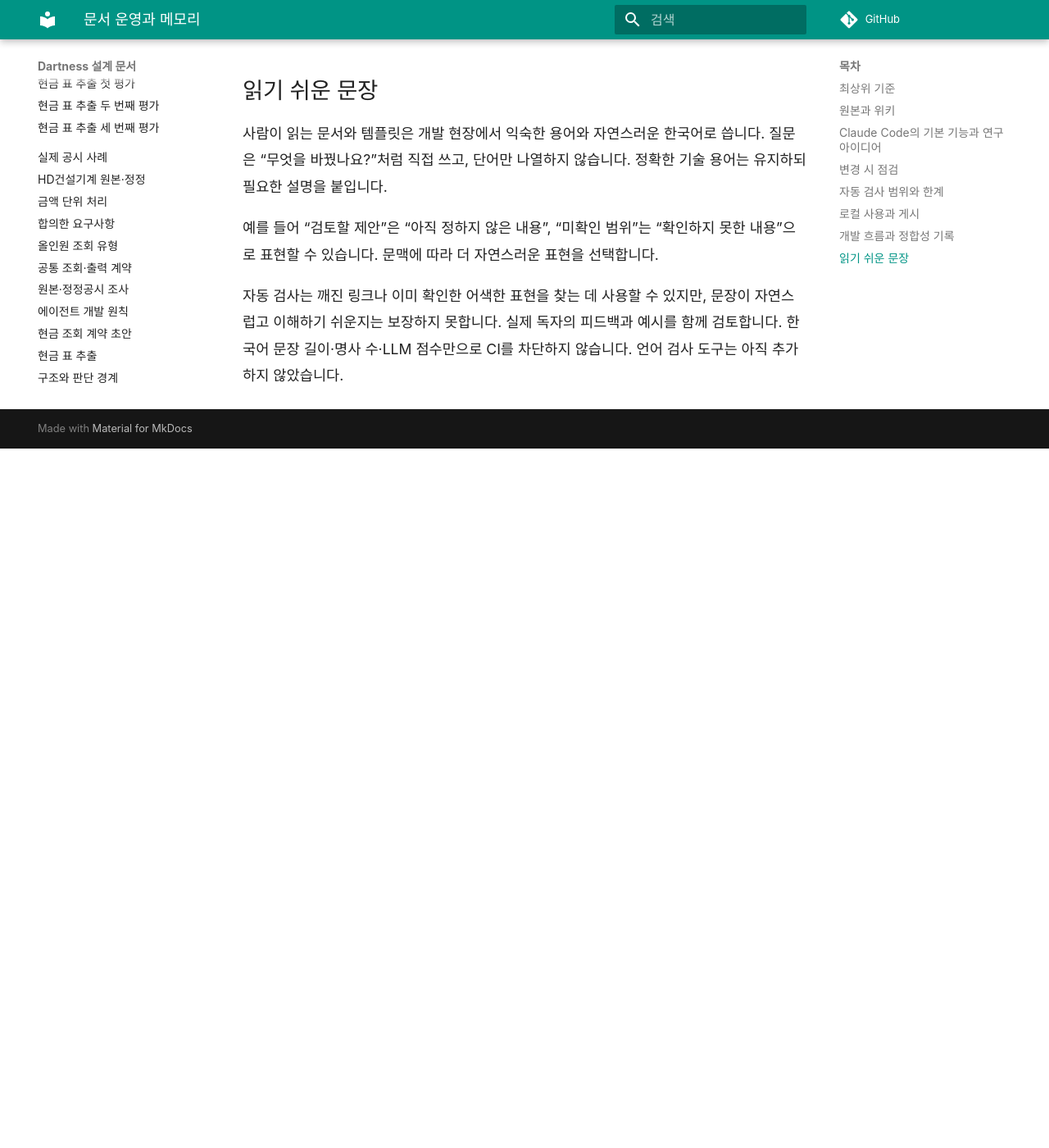
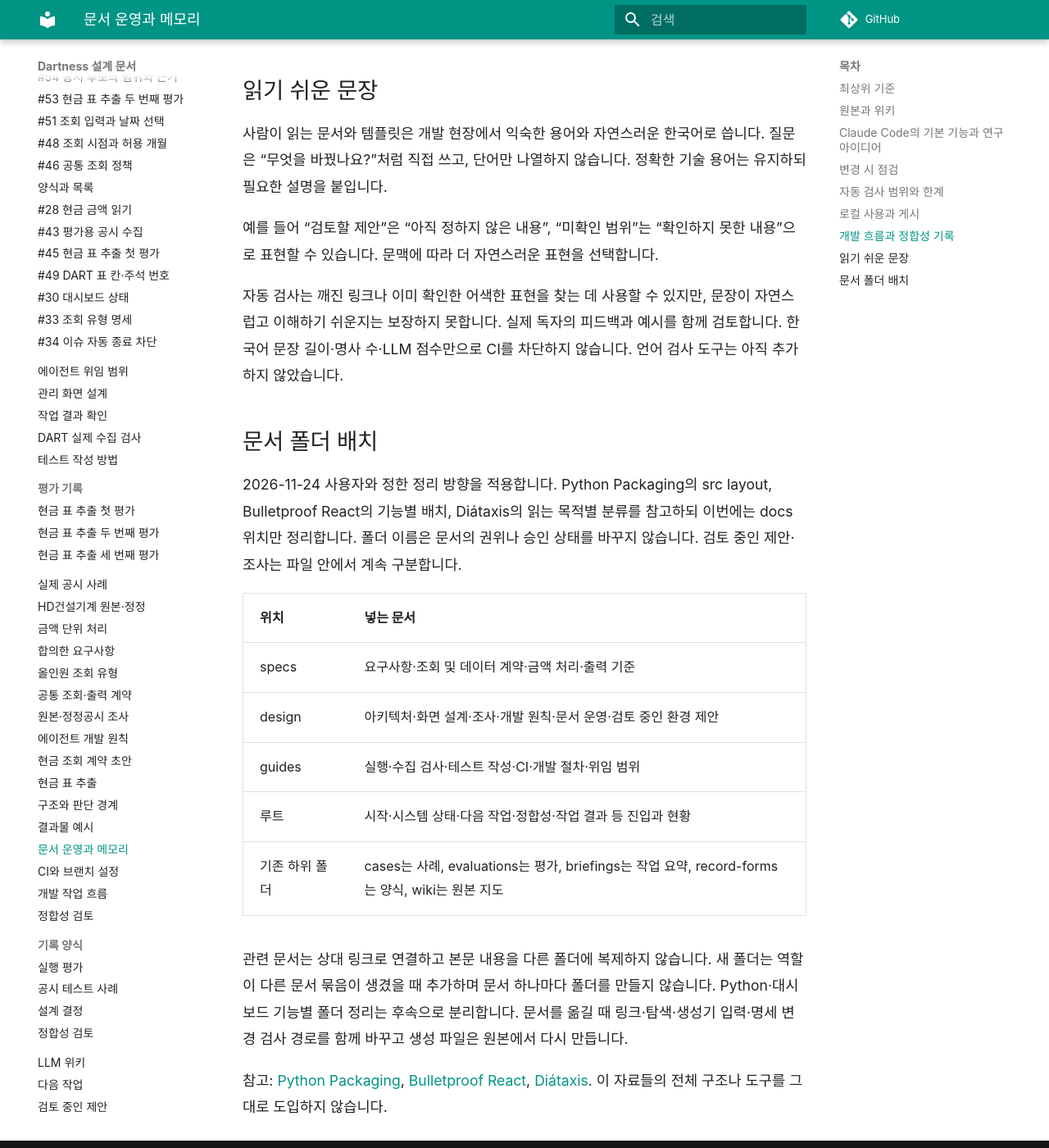
Before and after one commit to YUJAEYUN/Dartness, an MkDocs documentation site: the page built from docs/documentation.md, in a window 1280 px wide and 1400 px high, scrolled down 2582 px. Shown: the whole window at 82% size. Built offline with MkDocs 1.6.1 and Material for MkDocs 9.7.7, drawn with Linux system fonts in a browser that asks for light colours; comment, search, counter and statistics services are not loaded; before the commit the page ends 3129 px from its top, so only the background shows below that.

Commit message:
문서 폴더 배치와 이동 검증 범위 정의

```diff
--- a/docs/documentation.md
+++ b/docs/documentation.md
@@ -69,3 +69,19 @@ GitHub Pages 게시 워크플로는 수동 실행입니다. 저장소 Settings
 예를 들어 “검토할 제안”은 “아직 정하지 않은 내용”, “미확인 범위”는 “확인하지 못한 내용”으로 표현할 수 있습니다. 문맥에 따라 더 자연스러운 표현을 선택합니다.
 
 자동 검사는 깨진 링크나 이미 확인한 어색한 표현을 찾는 데 사용할 수 있지만, 문장이 자연스럽고 이해하기 쉬운지는 보장하지 못합니다. 실제 독자의 피드백과 예시를 함께 검토합니다. 한국어 문장 길이·명사 수·LLM 점수만으로 CI를 차단하지 않습니다. 언어 검사 도구는 아직 추가하지 않았습니다.
+
+## 문서 폴더 배치
+
+2026-11-24 사용자와 정한 정리 방향을 적용합니다. Python Packaging의 src layout, Bulletproof React의 기능별 배치, Diátaxis의 읽는 목적별 분류를 참고하되 이번에는 docs 위치만 정리합니다. 폴더 이름은 문서의 권위나 승인 상태를 바꾸지 않습니다. 검토 중인 제안·조사는 파일 안에서 계속 구분합니다.
+
+| 위치 | 넣는 문서 |
+|---|---|
+| specs | 요구사항·조회 및 데이터 계약·금액 처리·출력 기준 |
+| design | 아키텍처·화면 설계·조사·개발 원칙·문서 운영·검토 중인 환경 제안 |
+| guides | 실행·수집 검사·테스트 작성·CI·개발 절차·위임 범위 |
+| 루트 | 시작·시스템 상태·다음 작업·정합성·작업 결과 등 진입과 현황 |
+| 기존 하위 폴더 | cases는 사례, evaluations는 평가, briefings는 작업 요약, record-forms는 양식, wiki는 원본 지도 |
+
+관련 문서는 상대 링크로 연결하고 본문 내용을 다른 폴더에 복제하지 않습니다. 새 폴더는 역할이 다른 문서 묶음이 생겼을 때 추가하며 문서 하나마다 폴더를 만들지 않습니다. Python·대시보드 기능별 폴더 정리는 후속으로 분리합니다. 문서를 옮길 때 링크·탐색·생성기 입력·명세 변경 검사 경로를 함께 바꾸고 생성 파일은 원본에서 다시 만듭니다.
+
+참고: [Python Packaging](https://packaging.python.org/en/latest/discussions/src-layout-vs-flat-layout/), [Bulletproof React](https://github.com/alan2207/bulletproof-react/blob/master/docs/project-structure.md), [Diátaxis](https://diataxis.fr/). 이 자료들의 전체 구조나 도구를 그대로 도입하지 않습니다.
```
